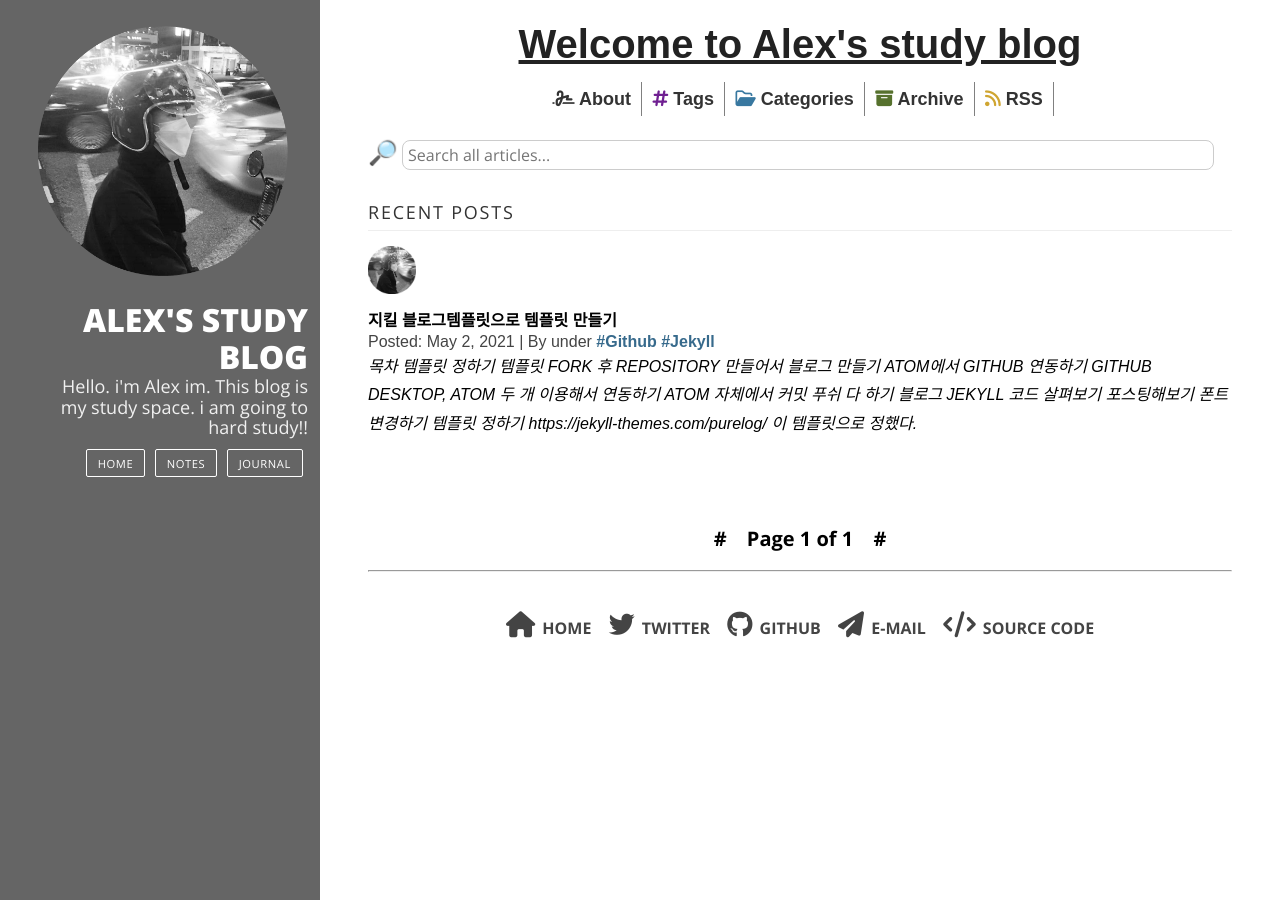
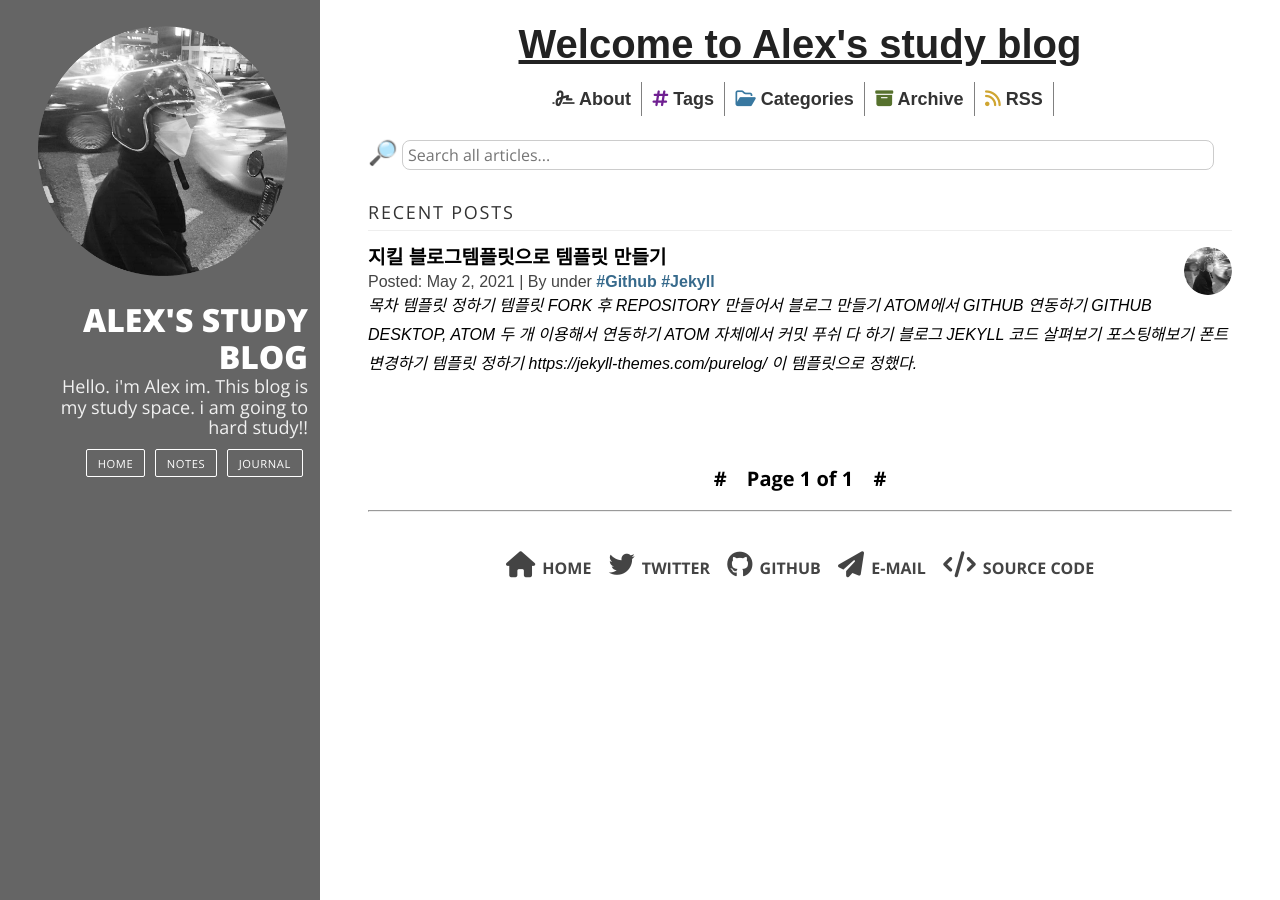
Before and after one commit to brennanbrown/purelog, a Jekyll site: the page built from index.html, in a window 1280 px wide. Built offline with Jekyll 4.4.1, drawn with Linux system fonts in a browser that asks for light colours; nearby versions of some CDN libraries; the list of posts is cut into pages by our own code.

Commit message:
change css

```diff
--- a/assets/main.css
+++ b/assets/main.css
@@ -231,16 +231,16 @@
 }
 
 .post-title {
-  font-size: 1em;
+  font-size: 1.2em;
   color: #364650;
   margin-bottom: 0.2em;
 }
 
-/* .post-avatar {
+.post-avatar {
   border-radius: 50px;
   float: right;
   margin-left: 1em;
-} */
+}
 
 .post-description {
   color: black;
```
